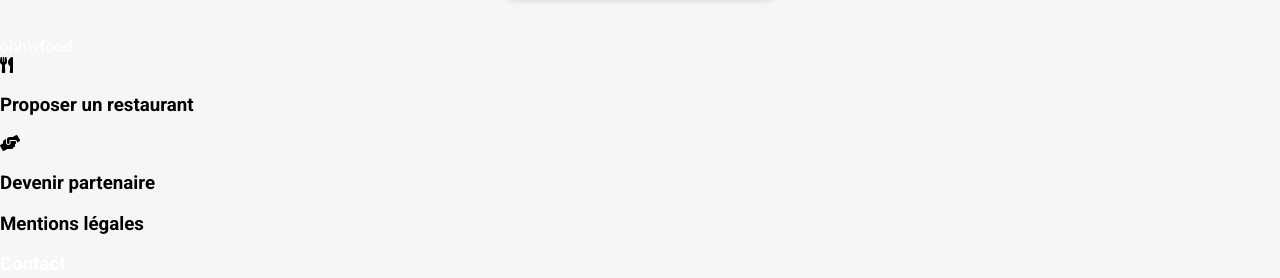
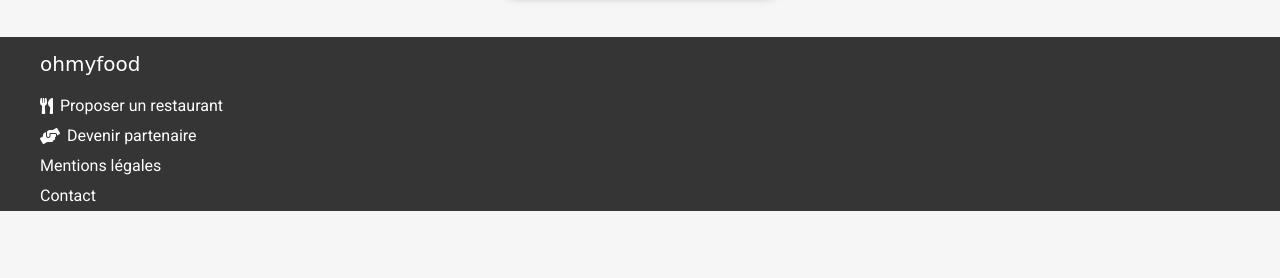
Before and after one commit to Stealian/GwenaelleDuchemin_3_07102021, a plain HTML site: page index.html in a window 1280 px wide. Shown: the part 2055-2333 px from the top of the page. After the commit the page ends 2266 px from the top, so only its background shows below. Drawn offline with Linux system fonts and the light colour scheme; a web font is replaced by a local one.

Commit message:
compilation css

```diff
--- a/sass/index_style.scss
+++ b/sass/index_style.scss
@@ -80,7 +80,7 @@
   flex-direction: column;
 }
 
-/* locaisation */
+/* localisation */
 .localisation {
   @include flexbox-center();
   background: #f3f3f3;
@@ -271,3 +271,5 @@
       }
   }
 }
+/* FOOTER */
+@include footer.scss;
```
Also changed, not shown: public/css/index_style.css.
